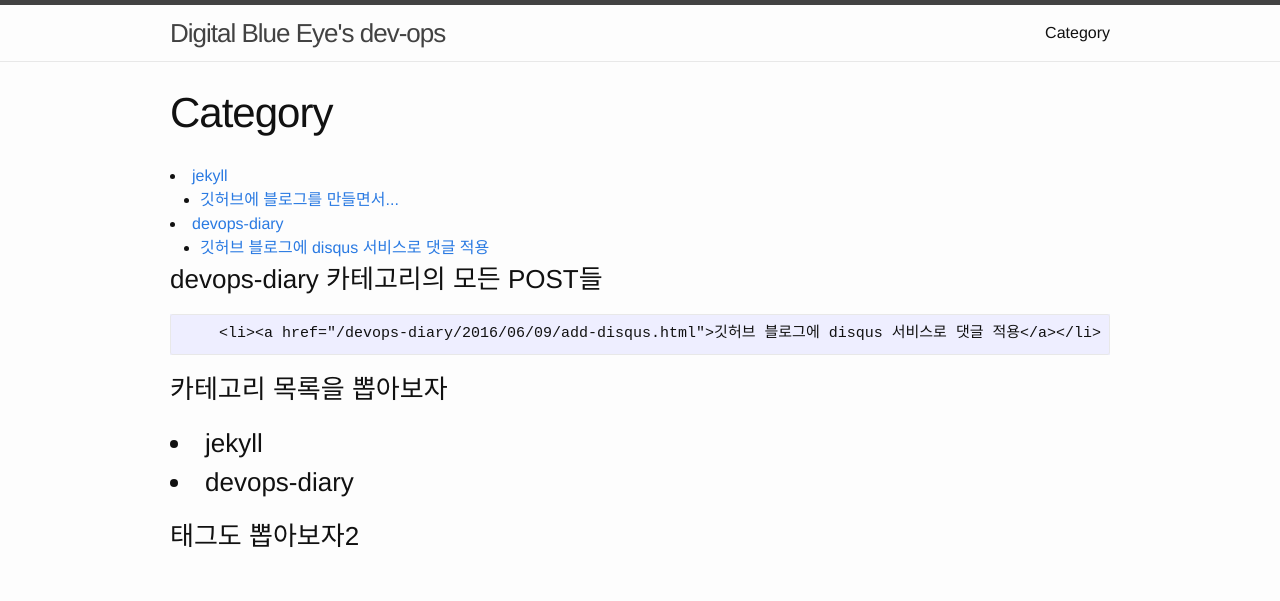
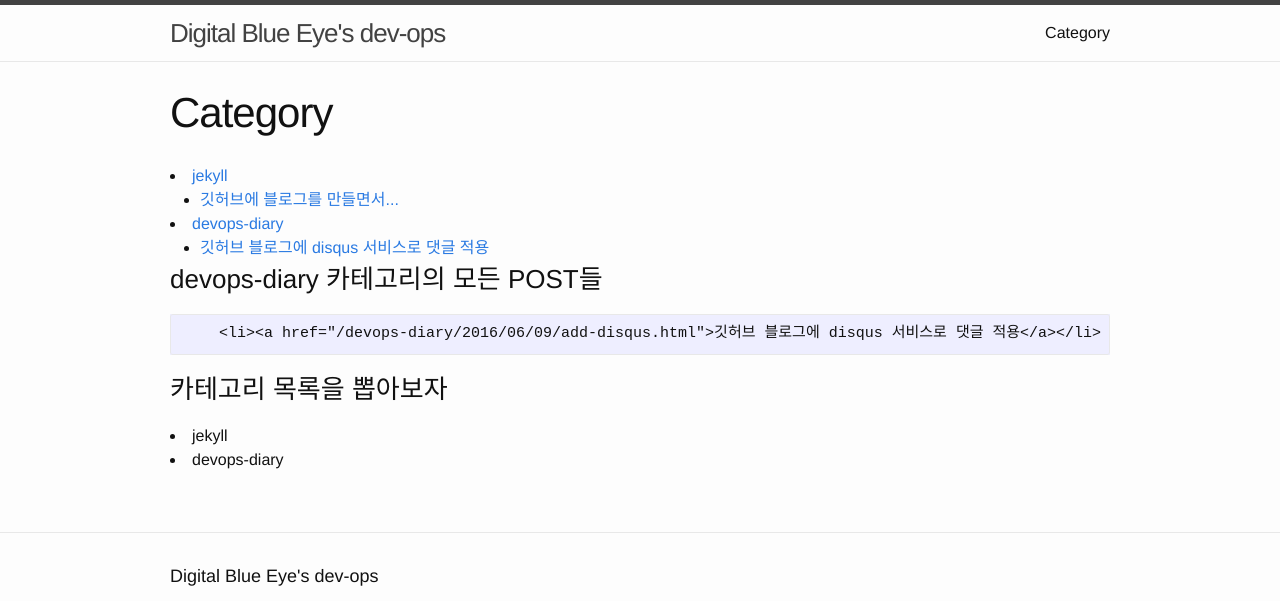
Before and after one commit to kr-zephyr/kr-zephyr.github.com, a Jekyll site: the page built from category.md, in a window 1280 px wide, cut to the strip 0-601 px from the top of the page. Built offline with Jekyll 4.4.1, drawn with Linux system fonts in a browser that asks for light colours; some web fonts are replaced.

Commit message:
태그는 안된다. 카테고리 안에 포스트 목록이나 뽑아보자.

```diff
--- a/category.md
+++ b/category.md
@@ -21,21 +21,14 @@ permalink: /category/
 <h3>devops-diary 카테고리의 모든 POST들</h3>
 
 {% for post in site.categories.devops-diary %}
+
     {% if post.title != nil %}
         <li><a href="{{ post.url }}">{{ post.title }}</a></li>
     {% endif %}
 {% endfor %}
 
-<h3>카테고리 목록을 뽑아보자<h3>
+<h3>카테고리 목록을 뽑아보자</h3>
 
 {% for category in site.categories %}
 <li>{{ category | first }}</li>
 {% endfor %}
-
-<h3>태그도 뽑아보자2</h3>
-
-{% for tags in page.tags %}
-  {% for tag in tags %}
-<li>{{ tag | first }}</li>
-  {% endfor %}
-{% endfor %}
```
